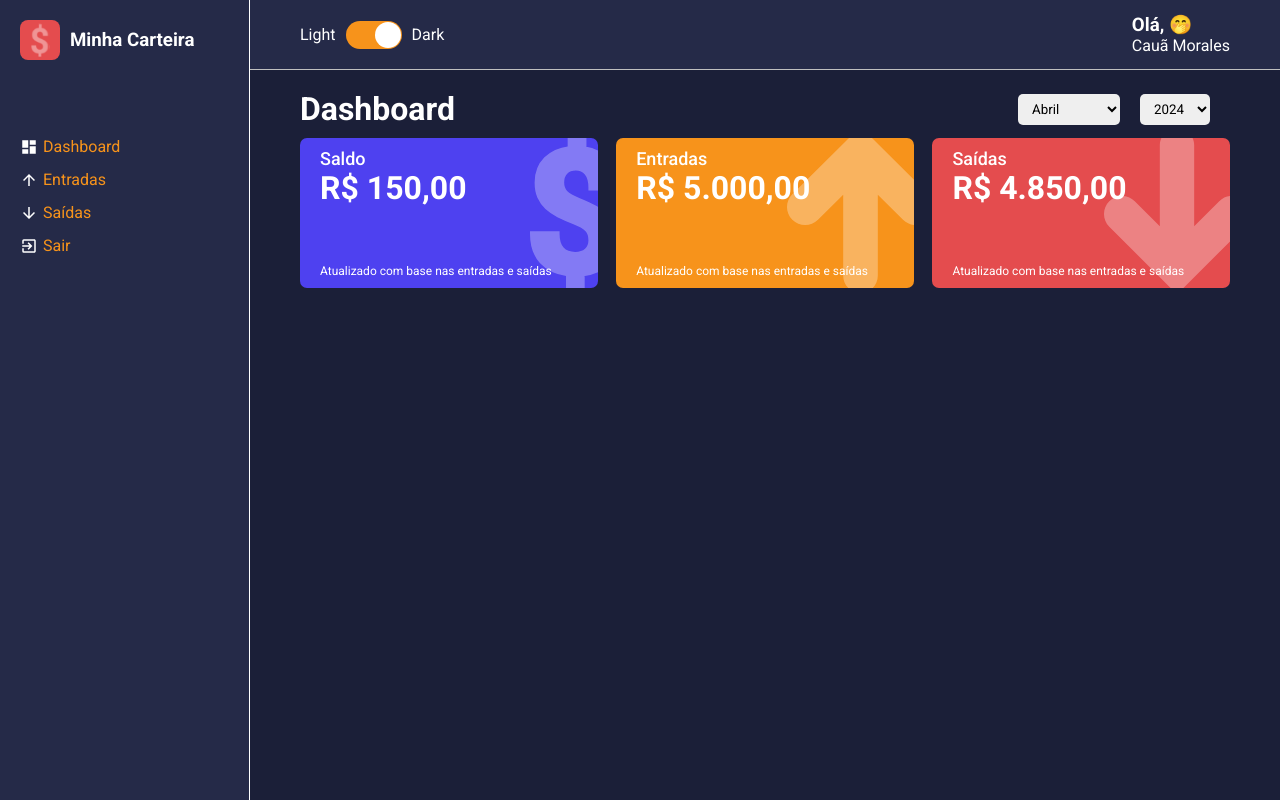
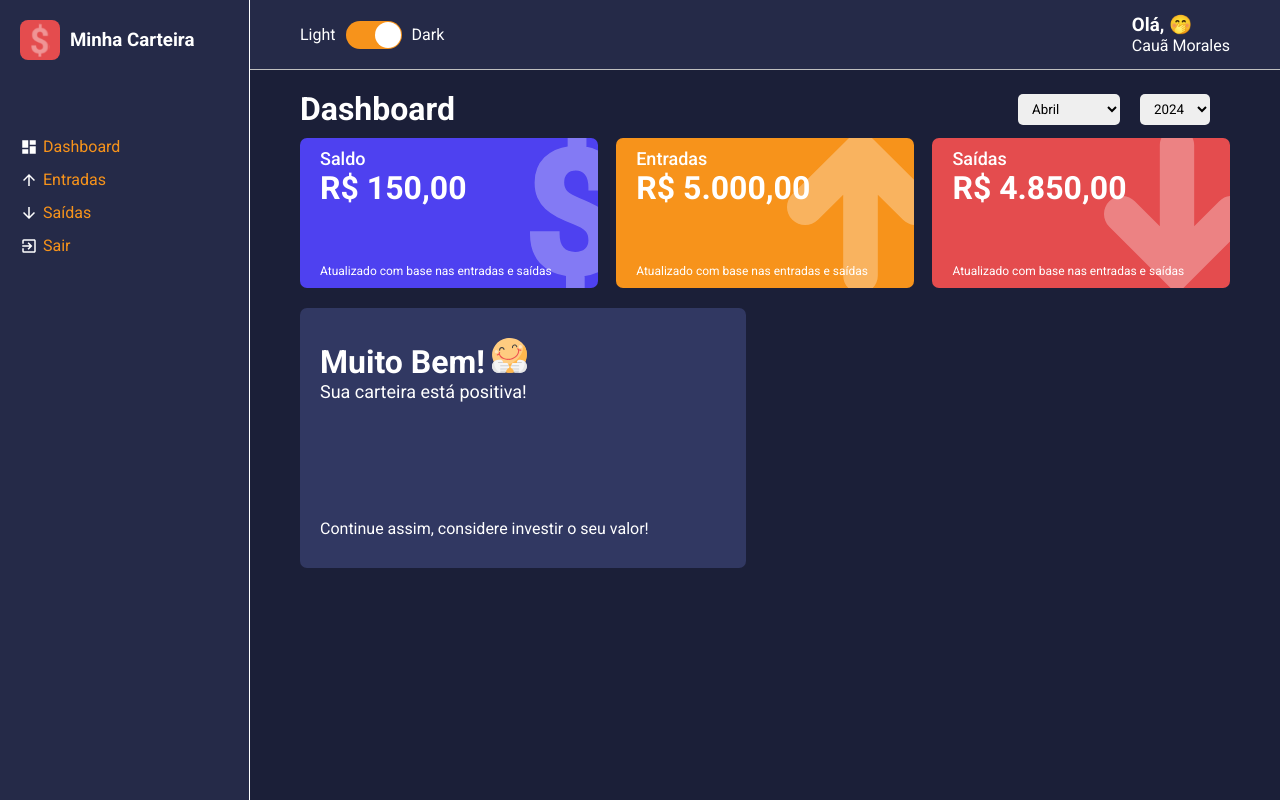
Before and after one commit to Caahmos/MinhaCarteira, a React (Create React App) app: page /dashboard in a window 1280 px wide. Built offline with nearby package versions, Linux system fonts and the light colour scheme.

Commit message:
Card de Mensagem Adicionado

```diff
--- /dev/null
+++ b/src/components/layouts/MessageBox/index.tsx
@@ -0,0 +1,29 @@
+import React from "react";
+import { Container } from './styles'
+import happySvg from '../../assets/happy.svg'
+
+interface IMessageBoxProps{
+    title: string;
+    description: string;
+    footerText: string;
+    icon: string;
+}
+
+const MessageBox: React.FC<IMessageBoxProps> = ({ title, description, footerText, icon}) => {
+    return (
+        <Container>
+            <header>
+                <h1>{title}
+                    <img src={icon} alt={title} />
+                </h1>
+                <p>{description}</p>
+            </header>
+            <footer>
+                <span>{footerText}</span>
+            </footer>
+
+        </Container>
+    )
+}
+
+export default MessageBox
--- /dev/null
+++ b/src/components/layouts/MessageBox/styles.ts
@@ -0,0 +1,27 @@
+import styled from 'styled-components'
+
+export const Container = styled.div`
+    width: 48%;
+    height: 260px;
+
+    background-color: ${props => props.theme.colors.tertiary};
+    color: ${props => props.theme.colors.white};
+
+    border-radius: 7px;
+
+    margin: 10px 0;;
+    padding: 30px 20px;
+
+    display: flex;
+    flex-direction: column;
+    justify-content: space-between;
+
+    > header img {
+        width: 35px;
+        margin-left: 7px;
+    };
+
+    > header p {
+        font-size: 18px;
+    }
+`
--- a/src/components/pages/Dashboard/index.tsx
+++ b/src/components/pages/Dashboard/index.tsx
@@ -4,10 +4,13 @@
 import ContentHeader from "../../layouts/ContentHeader";
 import SelectInput from "../../layouts/SelectInput";
 import WalletBox from "../../layouts/WalletBox";
+import MessageBox from "../../layouts/MessageBox";
 
 import gains from "../../../data/gains";
 import expenses from "../../../data/expenses";
 import listOfMonths from '../../../utils/months';
+import happySvg from '../../assets/happy.svg'
+import sadSvg from '../../assets/sad.svg'
 
 import {
     Container,
@@ -75,6 +78,8 @@
                 <WalletBox title="Saldo" color="#4E41F0" amount={150.00} footerLabel="Atualizado com base nas entradas e saídas" icon="dolar" />
                 <WalletBox title="Entradas" color="#F7931B" amount={5000.00} footerLabel="Atualizado com base nas entradas e saídas" icon="arrowUp" />
                 <WalletBox title="Saídas" color="#E44C4E" amount={4850.00} footerLabel="Atualizado com base nas entradas e saídas" icon="arrowDown" />
+
+                <MessageBox title="Muito Bem!" description="Sua carteira está positiva!" footerText="Continue assim, considere investir o seu valor!" icon={happySvg} />
             </Content>
         </Container>
     )
--- a/src/components/pages/Dashboard/styles.ts
+++ b/src/components/pages/Dashboard/styles.ts
@@ -7,5 +7,6 @@
 
 export const Content = styled.div`
     display: flex;
+    flex-wrap: wrap;
     justify-content: space-between;
 `
```
